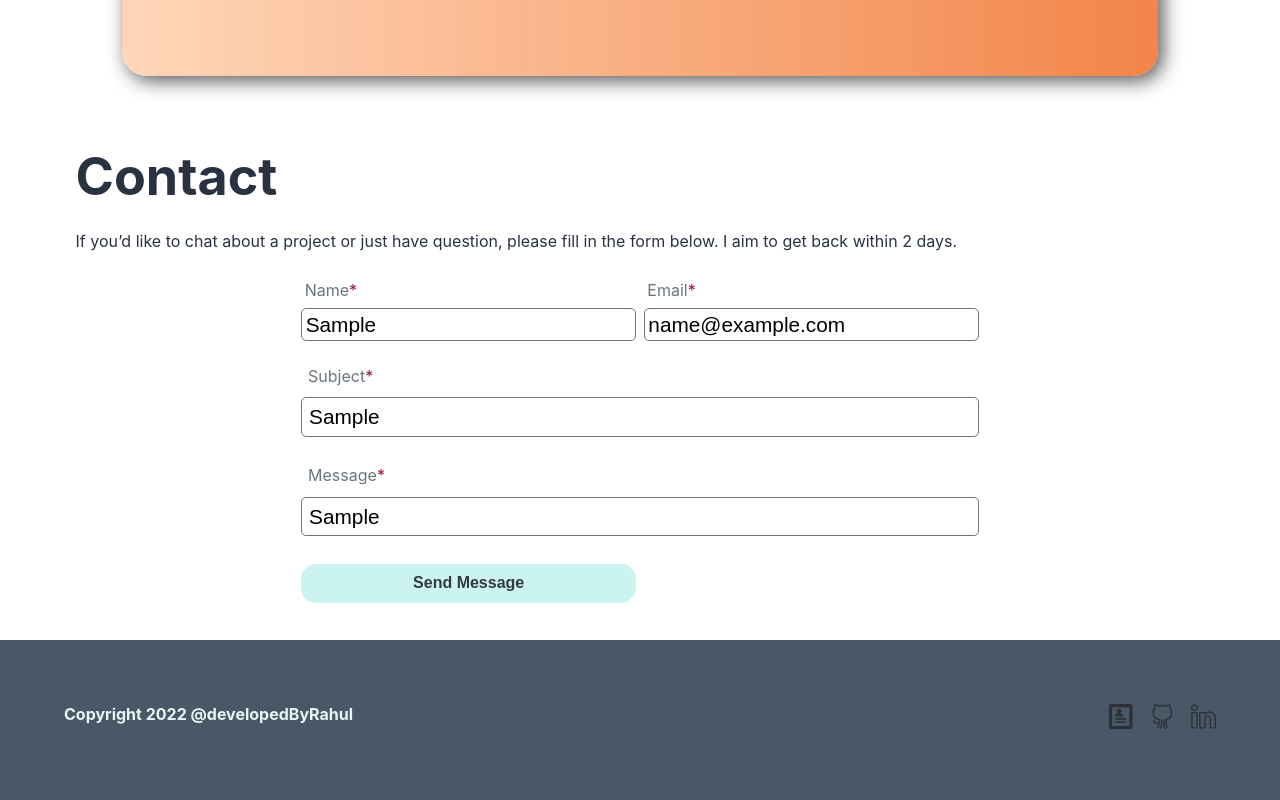
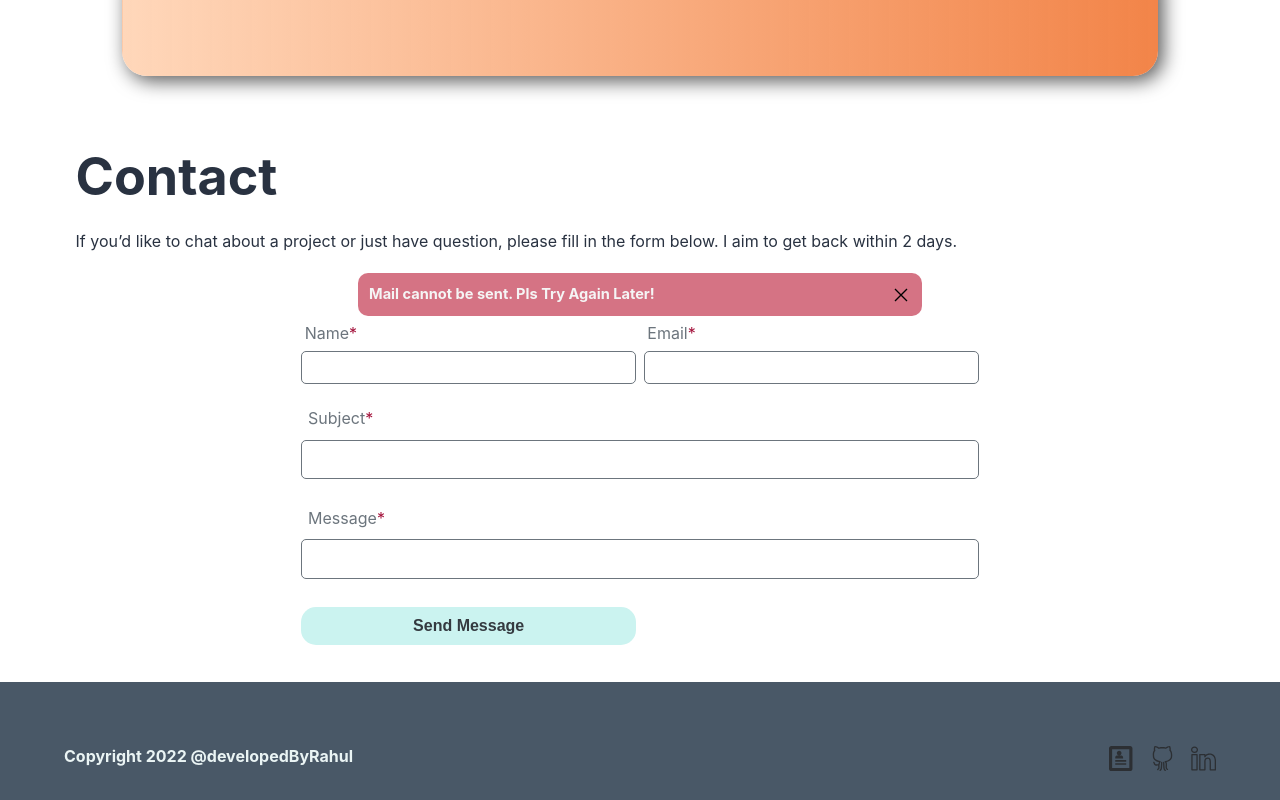
Before and after one commit to RahulRawatji/nextProtfolio, a Next.js app: page / in a window 1280 px wide. Both pictures are taken after typing "Sample", "name@example.com", "Sample", "Sample" into the empty fields and a click on the button "Send Message". Shown: the part 2117-2917 px from the top of the page. Built offline with nearby package versions, Linux system fonts and the light colour scheme; no server answers.

Commit message:
feat: :art: added email functionality

```diff
--- a/package.json
+++ b/package.json
@@ -9,6 +9,7 @@
     "lint": "next lint"
   },
   "dependencies": {
+    "@emailjs/browser": "^3.10.0",
     "axios": "^1.1.3",
     "formik": "^2.2.9",
     "framer-motion": "^7.6.5",
@@ -16,8 +17,7 @@
     "next": "12.3.1",
     "react": "18.2.0",
     "react-dom": "18.2.0",
-    "react-icons": "^4.7.1",
-    "sendmail": "^1.6.1"
+    "react-icons": "^4.7.1"
   },
   "devDependencies": {
     "autoprefixer": "^10.4.12",
--- a/pages/index.js
+++ b/pages/index.js
@@ -1,6 +1,8 @@
 import { useFormik } from 'formik';
 import { motion, useInView } from "framer-motion";
-import { useRef } from 'react';
+import { useRef, useState } from 'react';
+import emailjs from '@emailjs/browser';
+import {GrClose} from 'react-icons/gr';
 
 import Header from '../components/Header';
 import Navbar from '../components/Navbar';
@@ -9,6 +11,25 @@ import RandomQuote from '../components/RandomQuote';
 import Footer from '../components/Footer';
 
 export default function Home() {
+    const [showAlert, setShowAlert] = useState(false);
+    const [alertMsg, setAlertMsg] = useState('Mail cannot be sent. Pls Try Again Later!');
+
+    const closeAlertBox = () =>{
+        setShowAlert(false);
+    }
+    const sendMail = async(values) =>{
+        try{
+            const {name: from_name, email: reply_to, message, to_name='rahulrawatwork@gmail.com'} = values;
+            const result = await emailjs.send('service_tb9ocwi', 'template_9hypptm', {from_name,reply_to,message, to_name}, '85xsWFLKZaRABmESS')
+            if(result.status === 200){
+                setAlertMsg("Mail Send Successfully. Thanks for Connecting")
+            }
+            setShowAlert(result.status);
+            formData.resetForm();
+        }catch(e){
+            setAlertMsg(e)
+        }
+    };
 
     const formData = useFormik({
         initialValues: {
@@ -18,7 +39,7 @@ export default function Home() {
             message: ""
         },
         onSubmit: values => {
-            console.log(values)
+            sendMail(values);
         },
     });
 
@@ -114,6 +135,9 @@ export default function Home() {
                     <h2>Contact</h2>
                     <p>If you’d like to chat about a project or just have question, please fill in the form below. I aim to get back within 2 days.
                     </p>
+                    {showAlert && <div className='alertBox'>
+                        <h5>{alertMsg}</h5><GrClose size={20} style={{padding:'2px'}} onClick={closeAlertBox}/>
+                    </div>}
                     <form onSubmit={formData.handleSubmit}>
                         <Input title='name' value={formData.values.name} onChange={formData.handleChange} required />
                         <Input title='email' value={formData.values.email} onChange={formData.handleChange} type="email" required />
--- a/styles/globals.css
+++ b/styles/globals.css
@@ -78,6 +78,17 @@ a, a:link, a:hover{
 .m-2{
   margin: 2%
 }
+.alertBox{
+  background-color: rgba(205, 87, 107, 0.832);
+  margin: auto;
+  width: 50%;
+  padding: 1%;
+  color: whitesmoke;
+  border-radius: 10px;
+  font-size: 1.1rem;
+  display: flex;
+  justify-content: space-between;
+}
 
 .flex-col-gap-1{
   display: flex;
--- a/styles/main.css
+++ b/styles/main.css
@@ -46,7 +46,7 @@ h3{
     right: 0;
     left: 0;
     height: 100%;
-    animation: typewriter 3s steps(12) .1s forwards;
+    animation: typewriter 2s steps(12) .07s forwards;
 }
 
 .typewriter__effect::after{
@@ -57,7 +57,7 @@ h3{
     left: 0;
     width: 1%;
     height: 90%;
-    animation: pointer 3s steps(12) forwards;
+    animation: pointer 2s steps(12) forwards;
 }
 
 @keyframes pointer{
```
